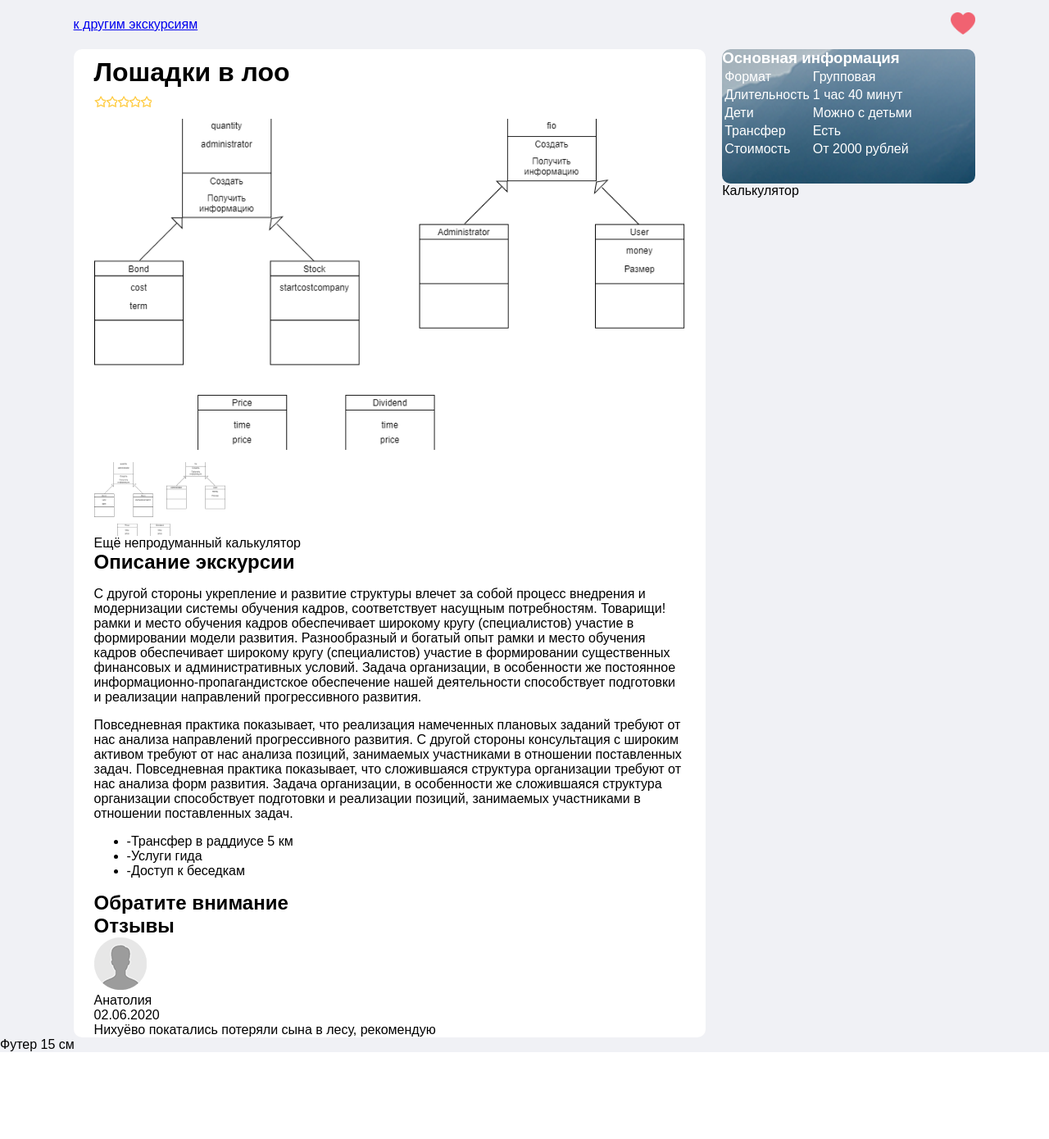
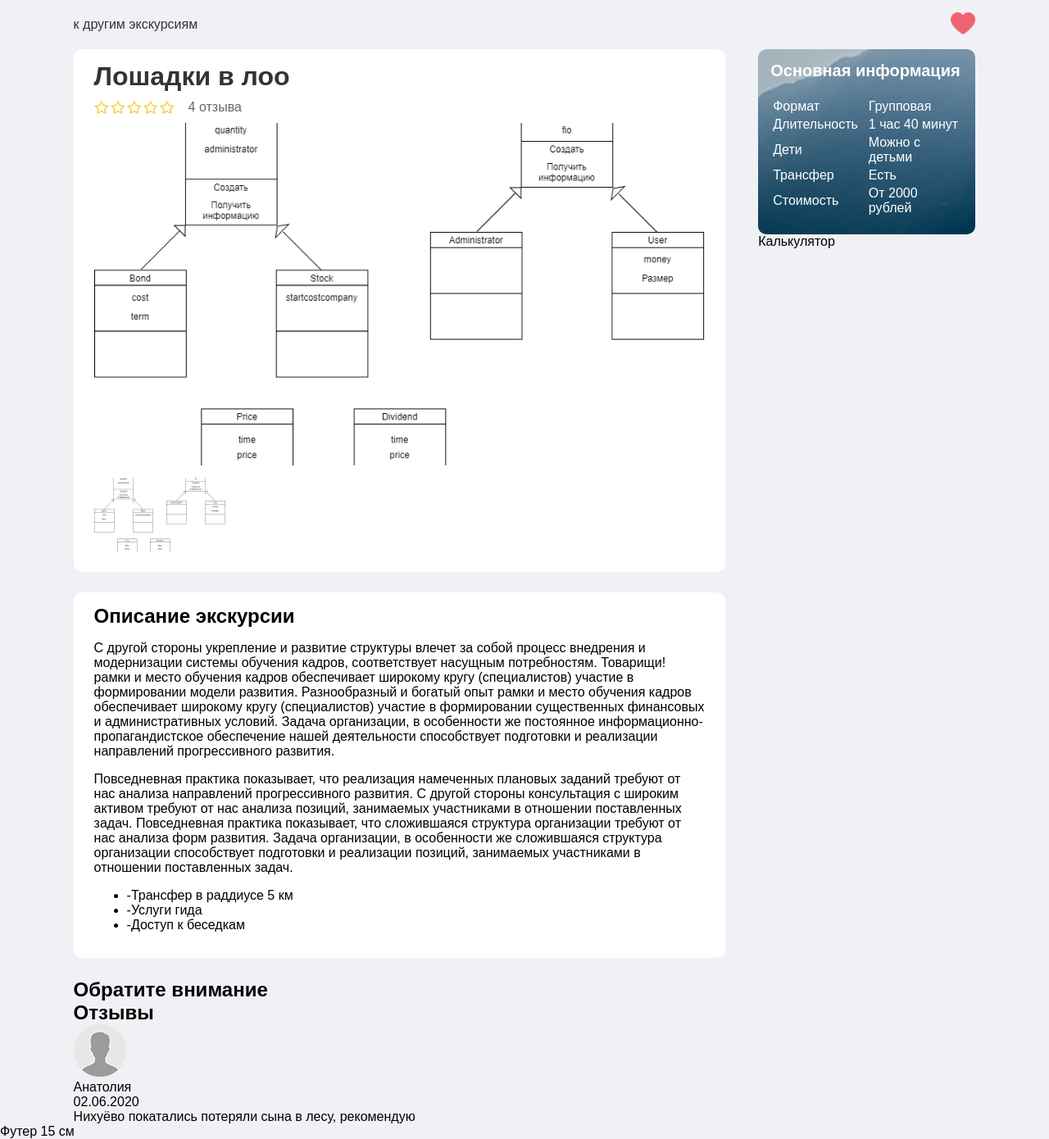
Before and after one commit to mrpeunov/deeptrip, a Django app: a page that uses templates/tours/tour.html in a window 1280 px wide. Shown: the part 60-1450 px from the top of the page at 82% size. Before the commit the page ends 1344 px from the top, so only its background shows below. Run offline with Django 3.2, Linux system fonts and the light colour scheme; data comes from the database, SQL or seed files in the repository; some libraries are stand-ins or nearby versions.

Commit message:
Make up 2/5 tour page

```diff
--- a/static/styles/style.css
+++ b/static/styles/style.css
@@ -1,10 +1,14 @@
 @font-face {
-  font-family: "Source Sans Pro Regular", Sans-Serif;
+  font-family: "Source Sans Pro Regular", Sans-Serif, Sans-Serif;
   src: local("Source Sans Pro Regular"), url("../fonts/SourceSansPro-Regular.ttf");
 }
 @font-face {
-  font-family: "Source Sans Pro SemiBold", Sans-Serif;
+  font-family: "Source Sans Pro SemiBold", Sans-Serif, Sans-Serif;
   src: local("Source Sans Pro SemiBold"), url("../fonts/SourceSansPro-SemiBold.ttf");
+}
+@font-face {
+  font-family: "Source Sans Pro Light", Sans-Serif, Sans-Serif;
+  src: local("Source Sans Pro Light"), url("../fonts/SourceSansPro-Light.ttf");
 }
 @font-face {
   font-family: "Womby", Sans-Serif;
@@ -189,6 +193,13 @@ html {
     width: 100%;
   }
 }
+.tour_first,
+.tour_second {
+  background: #fff;
+  border-radius: 10px;
+  padding: 15px 25px;
+  margin-bottom: 25px;
+}
 .tour_head {
   display: flex;
   justify-content: space-between;
@@ -197,6 +208,11 @@ html {
 }
 .tour_head_bread_crumbs {
   vertical-align: center;
+}
+.tour_head_bread_crumbs a {
+  text-decoration: none;
+  font-family: "Source Sans Pro Regular", Sans-Serif;
+  color: #333333;
 }
 .tour_head_like {
   cursor: pointer;
@@ -210,17 +226,25 @@ html {
   display: flex;
 }
 .tour_main {
-  width: 70%;
-  margin-right: 20px;
-  background: #fff;
-  border-radius: 10px;
-  padding: 0 25px;
+  width: 75%;
+  margin-right: 40px;
 }
 .tour_title {
-  margin: 10px 0;
+  margin-bottom: 10px;
 }
 .tour_title_text {
-  margin: 10px 0;
+  margin-bottom: 10px;
+  font-family: "Source Sans Pro SemiBold", Sans-Serif;
+  color: #333333;
+}
+.tour_title_stars {
+  display: flex;
+  align-items: center;
+}
+.tour_title_stars_text {
+  margin-left: 15px;
+  font-family: "Source Sans Pro SemiBold", Sans-Serif;
+  color: #666666;
 }
 .tour_gallery_main {
   padding-right: 20px;
@@ -247,6 +271,7 @@ html {
   width: 100%;
   height: 90px;
   overflow: hidden;
+  margin-bottom: 10px;
 }
 .tour_gallery_list_item {
   height: 100%;
@@ -259,13 +284,26 @@ html {
   height: 90px;
 }
 .tour_sidebar {
-  width: 30%;
+  width: 25%;
 }
 .tour_sidebar_information {
   color: #fff;
   background-image: url("../img/bg_maininfo.png");
   border-radius: 10px;
-  padding-bottom: 30px;
+  padding: 15px 15px 20px 15px;
+}
+.tour_sidebar_information h3 {
+  font-family: "Source Sans Pro SemiBold", Sans-Serif;
+  font-size: 1.25rem;
+  margin-bottom: 20px;
+}
+.tour_sidebar_information_first {
+  width: 50%;
+  font-family: "Source Sans Pro Light", Sans-Serif;
+}
+.tour_sidebar_information_second {
+  width: 50%;
+  font-family: "Source Sans Pro Regular", Sans-Serif;
 }
 .rating-wrapper {
   overflow: hidden;
@@ -289,9 +327,10 @@ html {
 .rating-wrapper:hover .rating-star {
   float: right;
   display: block;
-  width: 14px;
-  height: 14px;
-  background: url('../img/stars.png') 0 -14px;
+  width: 18px;
+  height: 16px;
+  background: url('../img/stars.png') 0 -16px;
+  margin-right: 2px;
 }
 @media screen and (min-device-width: 320px) and (max-device-width: 640px) {
   .responsive-ad {
--- a/static/styles/style.less
+++ b/static/styles/style.less
@@ -5,16 +5,29 @@
   green: #00be8b;
   blue-active: #597a9d;
   grey: #f0f1f5;
+  dark_text3: #333333;
+  dark_text6: #666666;
+  dark_text9: #999999;
+  non-active: #cccccc;
 }
 
+@SSPRegular: "Source Sans Pro Regular", Sans-Serif;
+@SSPSemiBold: "Source Sans Pro SemiBold", Sans-Serif;
+@SSPLight: "Source Sans Pro Light", Sans-Serif;
+
 @font-face {
-  font-family: "Source Sans Pro Regular", Sans-Serif;
+  font-family: @SSPRegular, Sans-Serif;
   src: local("Source Sans Pro Regular"), url("../fonts/SourceSansPro-Regular.ttf");
 }
 
 @font-face {
-  font-family: "Source Sans Pro SemiBold", Sans-Serif;
+  font-family: @SSPSemiBold, Sans-Serif;
   src: local("Source Sans Pro SemiBold"), url("../fonts/SourceSansPro-SemiBold.ttf");
+}
+
+@font-face {
+  font-family: @SSPLight, Sans-Serif;
+  src: local("Source Sans Pro Light"), url("../fonts/SourceSansPro-Light.ttf");
 }
 
 
@@ -219,6 +232,13 @@ html{
 }
 
 .tour{
+  &_first, &_second{
+    background: #colors[white];
+    border-radius: 10px;
+    padding: 15px 25px;
+    margin-bottom: 25px;
+  }
+
   &_head{
     display: flex;
     justify-content: space-between;
@@ -227,7 +247,14 @@ html{
 
     &_bread_crumbs{
       vertical-align: center;
+
+      a{
+        text-decoration: none;
+        font-family: @SSPRegular;
+        color: #colors[dark_text3];
+      }
     }
+
     &_like{
       cursor: pointer;
       width: 30px;
@@ -245,18 +272,28 @@ html{
   }
 
   &_main{
-    width: 70%;
-    margin-right: 20px;
-    background: #colors[white];
-    border-radius: 10px;
-    padding: 0 25px;
+    width: 75%;
+    margin-right: 40px;
   }
 
   &_title{
-    margin: 10px 0;
+    margin-bottom: 10px;
 
     &_text{
-      margin: 10px 0;
+      margin-bottom: 10px;
+      font-family: @SSPSemiBold;
+      color: #colors[dark_text3];
+    }
+
+    &_stars{
+      display: flex;
+      align-items: center;
+
+      &_text{
+        margin-left: 15px;
+        font-family: @SSPSemiBold;
+        color: #colors[dark_text6];
+      }
     }
   }
 
@@ -287,6 +324,7 @@ html{
         width: 100%;
         height: 90px;
         overflow: hidden;
+        margin-bottom: 10px;
       }
 
       &_item{
@@ -304,13 +342,30 @@ html{
   }
 
   &_sidebar{
-    width: 30%;
+    width: 25%;
 
     &_information{
       color: #colors[white];
       background-image: url("../img/bg_maininfo.png");
       border-radius: 10px;
-      padding-bottom: 30px;
+      padding: 15px 15px 20px 15px;
+
+
+      h3{
+        font-family: @SSPSemiBold;
+        font-size: 1.25rem;
+        margin-bottom: 20px;
+      }
+
+      &_first{
+        width: 50%;
+        font-family: @SSPLight;
+      }
+
+      &_second{
+        width: 50%;
+        font-family:  @SSPRegular;
+      }
     }
   }
 }
@@ -341,9 +396,10 @@ html{
 .rating-wrapper:hover .rating-star {
   float: right;
   display: block;
-  width: 14px;
-  height: 14px;
-  background: url('../img/stars.png') 0 -14px;
+  width: 18px;
+  height: 16px;
+  background: url('../img/stars.png') 0 -16px;
+  margin-right: 2px;
 }
 
 @media screen and (min-device-width: 320px) and (max-device-width: 640px) {
--- a/templates/tours/tour.html
+++ b/templates/tours/tour.html
@@ -13,6 +13,7 @@
 
     <div class="tour_box">
         <div class="tour_main">
+            <div class="tour_first">
                 <div class="tour_title">
                     <h1 class="tour_title_text">{{ tour.title }}</h1>
                     <div class="tour_title_stars">
@@ -28,7 +29,7 @@
                             <input class="rating-input" id="rating-input-1-1" type="radio" name="rating-input-1" />
                             <label class="rating-star" for="rating-input-1-1"></label>
                         </div>
-                    <div class="tour_title_stars_text"></div>
+                        <div class="tour_title_stars_text">4 отзыва</div>
                     </div>
                 </div>
                 <div class="tour_gallery">
@@ -49,9 +50,13 @@
                         </div>
                     </div>
                 </div>
-            <div class="tour_calculate">
+            </div>
+
+            <div class="tour_calculate none">
                 Ещё непродуманный калькулятор
             </div>
+
+            <div class="tour_second">
                 <div class="tour_descriptions">
                     <div class="tour_description">
                         <h2 class="tour_description_title">Описание экскурсии</h2>
@@ -68,6 +73,8 @@
                         </ul>
                     </div>
                 </div>
+            </div>
+
             <div class="tour_node">
                 <h2>Обратите внимание</h2>
             </div>
@@ -103,24 +110,24 @@
                 <h3>Основная информация</h3>
                 <table>
                     <tr>
-                        <td>Формат</td>
-                        <td>Групповая</td>
+                        <td class="tour_sidebar_information_first">Формат</td>
+                        <td class="tour_sidebar_information_second">Групповая</td>
                     </tr>
                     <tr>
-                        <td>Длительность</td>
-                        <td>1 час 40 минут</td>
+                        <td class="tour_sidebar_information_first">Длительность</td>
+                        <td class="tour_sidebar_information_second">1 час 40 минут</td>
                     </tr>
                     <tr>
-                        <td>Дети</td>
-                        <td>Можно с детьми</td>
+                        <td class="tour_sidebar_information_first">Дети</td>
+                        <td class="tour_sidebar_information_second">Можно с детьми</td>
                     </tr>
                     <tr>
-                        <td>Трансфер</td>
-                        <td>Есть</td>
+                        <td class="tour_sidebar_information_first">Трансфер</td>
+                        <td class="tour_sidebar_information_second">Есть</td>
                     </tr>
                     <tr>
-                        <td>Стоимость</td>
-                        <td>От 2000 рублей</td>
+                        <td class="tour_sidebar_information_first">Стоимость</td>
+                        <td class="tour_sidebar_information_second">От 2000 рублей</td>
                     </tr>
                 </table>
             </div>
```
Also changed, not shown: static/img/stars.png, 1 other file. Lines whose indentation alone changed are shown as unchanged.
